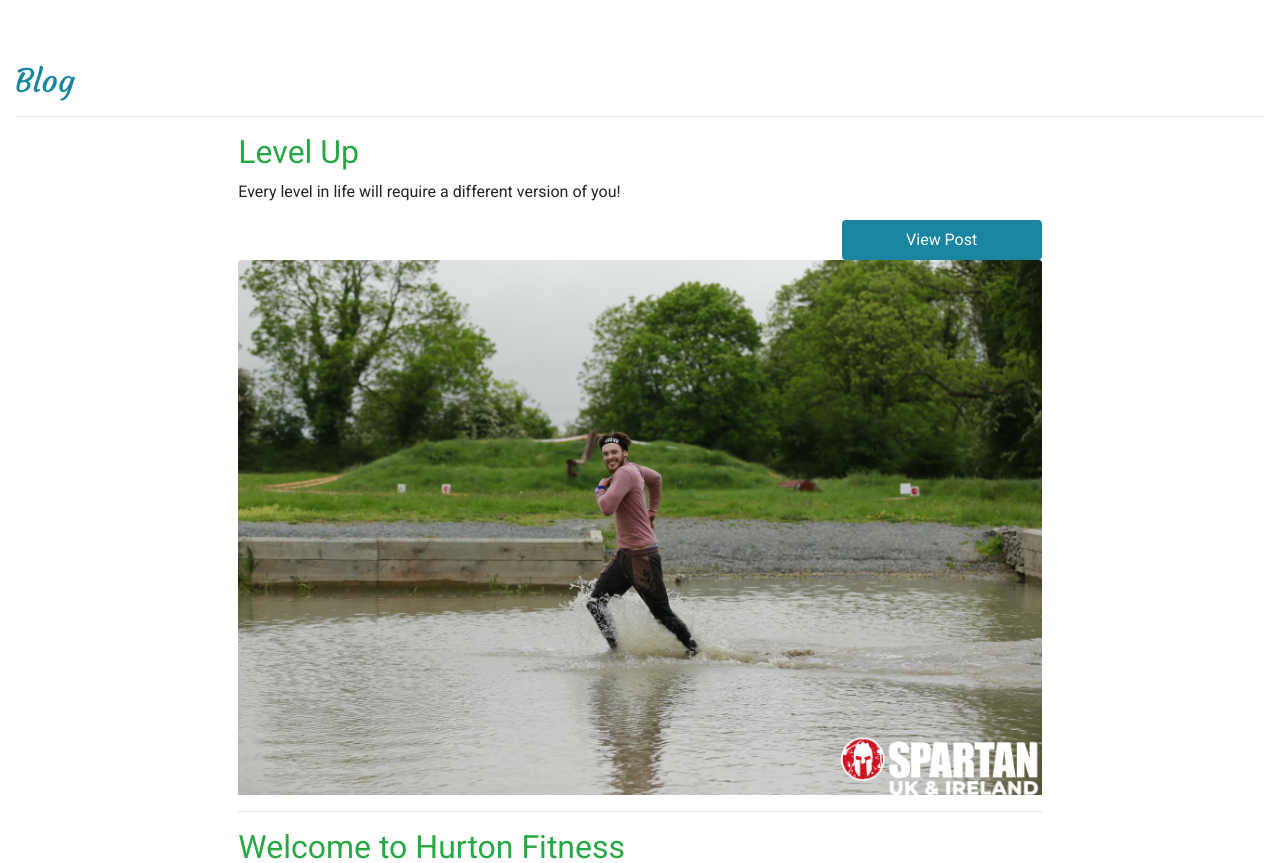
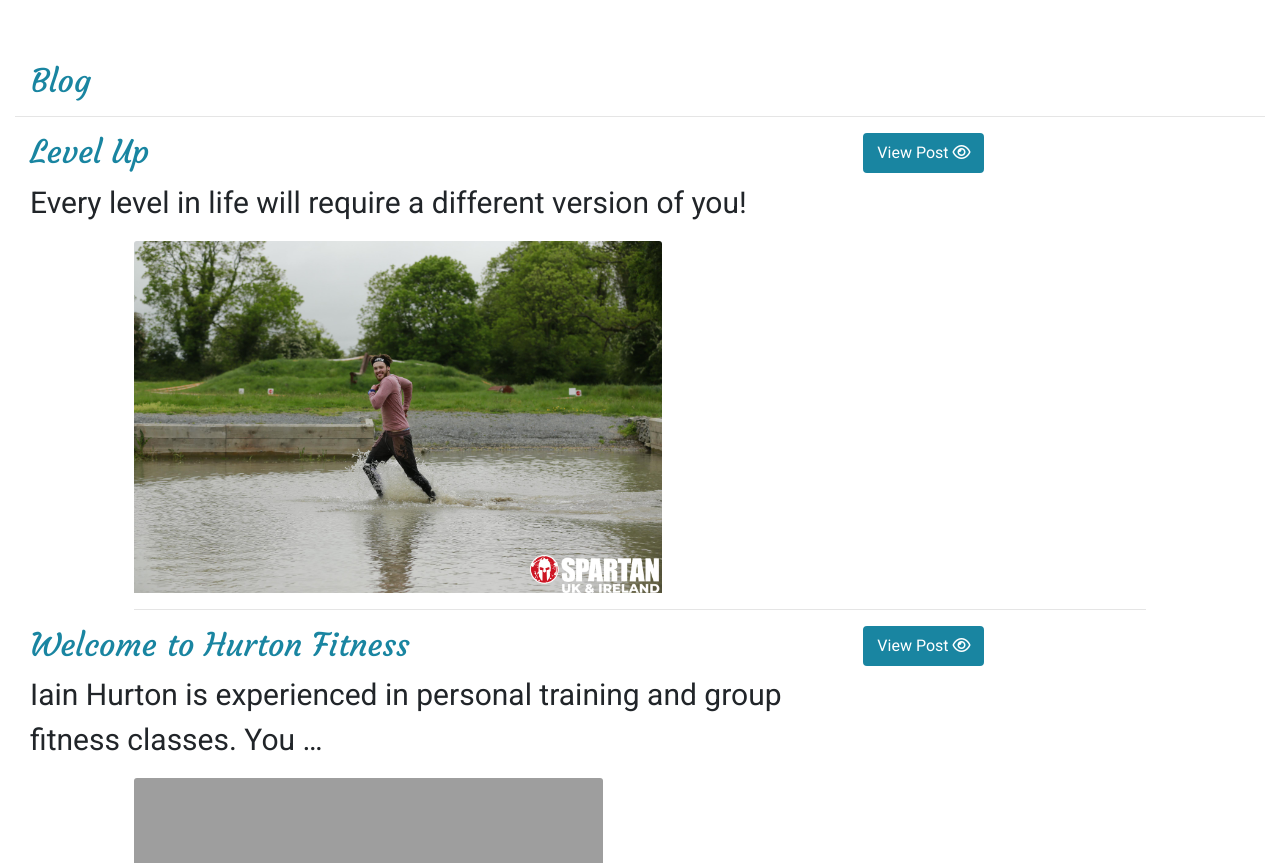
Before and after one commit to alandoherty95/IainHurtonFitness, a Django app: page /blog/ in a window 1280 px wide. Shown: the part 118-981 px from the top of the page. Run offline with Django 3.2, Linux system fonts and the light colour scheme; data comes from the database, SQL or seed files in the repository; both versions use the stored data as it was after the commit; parts of the project's set-up code (start-up, migrations or seed data) failed here and were passed over; some libraries are stand-ins or nearby versions; grey boxes are pictures that could not be loaded.

Commit message:
Set up blog and tested, added images, added consistency across different pages

```diff
--- a/about/templates/about/about.html
+++ b/about/templates/about/about.html
@@ -109,8 +109,8 @@
     </div>
 </section>
 
-<section id="club-ethos">
-    <h2 class="logo-style" id="welcome">Benefits of Exercise <i class="fas fa-running"></i></h2>
+<section id="club-ethos" class="h-100">
+    <h2 class="logo-style m-5" id="welcome">Benefits of Exercise <i class="fas fa-running"></i></h2>
     <div id="left-about">
         <div class="left-about-heading">
             <h2 class="logo-style">Feel Healthy <i class="fas fa-heartbeat"></i></h2>
--- a/blog/templates/blog/add_blogpost.html
+++ b/blog/templates/blog/add_blogpost.html
@@ -14,8 +14,8 @@
         <div class="col-12 col-md-8">
             <hr>
             <!-- Page heading -->
-            <h2 class="logo-style mt-3">Blog Management</h2>
-            <h5 class="text-success">Add Post <i class="far fa-plus-square"></i></h5>
+            <h2 class="logo-style m-3">Blog Management</h2>
+            <h5 class="sub-style m-3">Add Post <i class="far fa-plus-square"></i></h5>
             <hr>
         </div>
     </div>
@@ -33,7 +33,7 @@
                 {% endfor %}
                 <div class="text-right">
                     <a class="btn go-button mt-5" href="{% url 'home' %}">Cancel</a>
-                    <button class="btn btn-black mt-5" type="submit">Add Post</button>
+                    <button class="btn btn-black mt-5" type="submit">Add Post <i class="far fa-plus-square"></i></button>
                 </div>
             </form>
         </div>
--- a/blog/templates/blog/blog.html
+++ b/blog/templates/blog/blog.html
@@ -12,32 +12,34 @@
 <div class="container-fluid mb-2">
     <div class="row">
         <div class="col">
-            <h2 class="logo-style mt-3">Blog</h2>
+            <h2 class="logo-style m-3">Blog</h2>
             <!-- Edit & delete buttons for admin only-->
             {% if request.user.is_superuser %}
-            <a href="{% url 'add_blogpost' %}" class="btn go-button" title="Add post">Add Post</a>
+            <a href="{% url 'add_blogpost' %}" class="btn go-button m-3" title="Add post">Add Post <i class="far fa-plus-square"></i></a>
             {% endif %}
             <hr>
         </div>
     </div>
     <!-- Blog container -->
     <section>
-        <div class="container">
+        <div class="container-fluid">
             {% for post in posts %}
             <div class="row">
-                <div class="col-10 offset-1">
-                    <a href="{% url 'blogpost_detail' post.id %}" class="text-success">
-                        <h2>{{ post.title }}</h2>
+                <div class="col-8">
+                    <a href="{% url 'blogpost_detail' post.id %}" class="logo-style">
+                        <h2 class="sub-style">{{ post.title }}</h2>
                     </a>
+                    <p class="blog-text">{{ post.body|truncatechars:80 }}</p>
+                </div>
+                <div class="col-4">
+                    <a href="{% url 'blogpost_detail' post.id %}" class="btn go-button">View Post <i class="far fa-eye"></i></a>
                     <!-- Edit & delete buttons for admin only-->
                     {% if request.user.is_superuser %}
-                    <small>
+                    <medium class="m-2">
                         <a href="{% url 'edit_blogpost' post.id %}" class="text-warning" title="Edit post">Edit</a> |
                         <a href="{% url 'delete_blogpost' post.id %}" class="text-danger" title="Delete post">Delete</a>
-                    </small>
+                    </medium>
                     {% endif %}
-                    <p>{{ post.body|truncatechars:80 }}</p>
-                    <a href="{% url 'blogpost_detail' post.id %}" class="btn go-button float-right">View Post</a>
                 </div>
             </div>
             <div class="row">
--- a/static/css/base.css
+++ b/static/css/base.css
@@ -29,21 +29,18 @@ body {
     background: #1985A1;
     color: white;
     border: 2px solid #1985A1;
-    min-width: 200px;
 }
 
 .go-button {
     background: #1985A1;
     color: white;
     border: 2px solid #1985A1;
-    min-width: 200px;
 }
 
 .btn-black {
     background: black;
     color: white;
     border: 2px solid black;
-    min-width: 200px;
 }
 
 .collapse-button {
@@ -90,6 +87,14 @@ body {
     font-family: 'Courgette', cursive;
 }
 
+.sub-style {
+    color: #1985A1;
+}
+
+.blog-text {
+    font-size: 30px;
+}
+
 .text-black {
     color: #000 !important;
 }
@@ -123,6 +128,11 @@ body {
 .card-body:hover {
     transform: scale(1.02);
     transition: 0.3s;
+}
+
+.card-img-top {
+    width: auto;
+    height: 22rem;
 }
 
 .social {
```
Also changed, not shown: blog/templates/blog/blogpost_detail.html (+19 -21 lines), blog/templates/blog/edit_blogpost.html (+4 -4 lines), db.sqlite3, media/Spartan8.jpeg (added), media/alan-doherty-pic.jpg (added), 1 other file.
